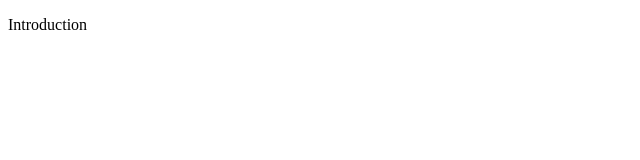
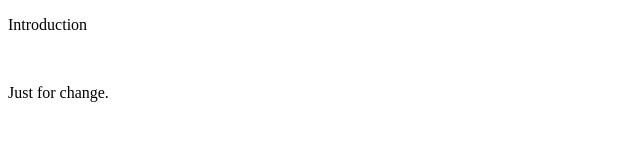
Before and after one commit to Keshavghalan/github, a plain HTML site: page index.html in a window 1280 px wide. Shown: the whole page, without its empty margins (0-640 px from the left). Drawn offline with Linux system fonts and the light colour scheme.

Commit message:
added another line

```diff
--- a/index.html
+++ b/index.html
@@ -6,6 +6,7 @@
     <title>My Document</title>
 </head>
 <body>
-    <p>Introduction</p>
+    <p>Introduction</p><br>
+    <p>Just for change.</p>
 </body>
 </html>
```
